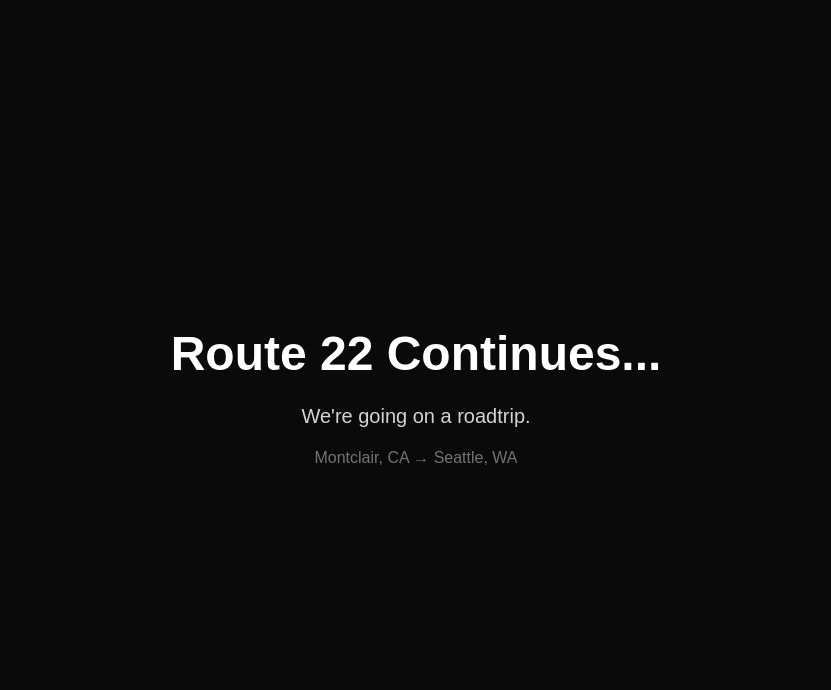
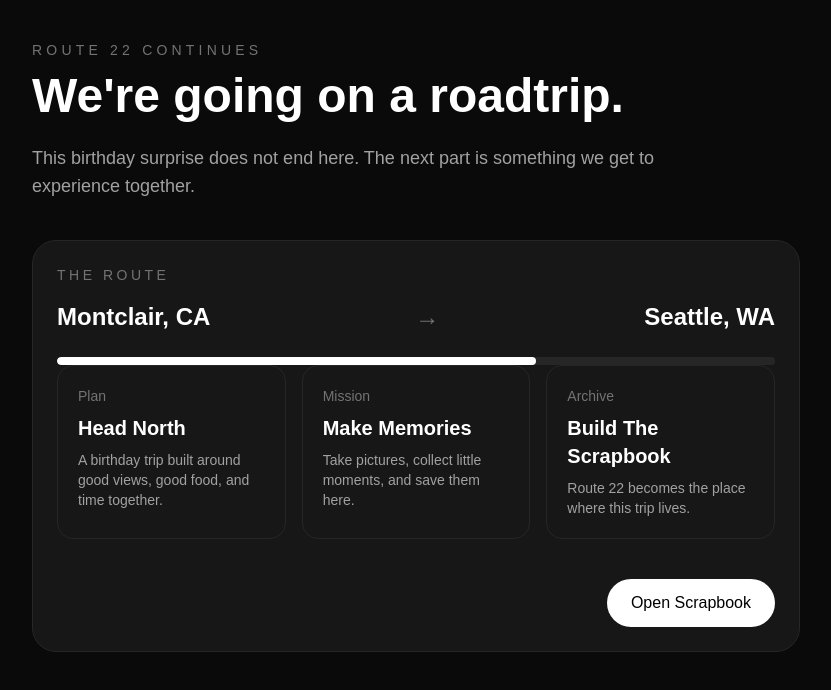
Before and after one commit to agutierrez429/route-22, a Next.js app: page /reveal in a window 1280 px wide. Shown: the top 690 px of the page, without its empty margins (224-1055 px from the left). Built offline with nearby package versions, Linux system fonts and the light colour scheme.

Commit message:
gitremove images, add reveal, add scrapbook, add memorycard

```diff
--- a/app/final-stop/page.tsx
+++ b/app/final-stop/page.tsx
@@ -2,21 +2,44 @@ import Link from "next/link";
 
 export default function FinalStopPage() {
     return (
-        <main className = "min-h-screen flex flex-col items-center justify-center bg-black text-white px-6">
-            <h1 className = "text-5xl font-bold mb-6">
+        <main className = "min-h-screen bg-black px-6 py-10 text-white">
+            <section className="mx-auto flex max-w-2xl flex-col justify-center">
+                <p className ="mb-3 text-sm uppercase tracking-[0.3em] text-neutral-500">
+                    Route 22
+                </p>
+                <h1 className = "mb-4 text-5xl font-bold">
                     Final Stop
                 </h1>
 
-            <p className = "text-neutral-400 text-center max-w-lg mb-8">
-                There's one more message waiting for you.
+                <p className = "mb-8 text-neutral-400">
+                    There's one more message before the road continues.                </p>
+
+                <video
+                    src="/videos/final-message.mp4"
+                    controls
+                    preload="metadata"
+                    className="mb-8 aspect-video w-full rounded-2xl bg-neutral-900"
+                />
+
+                <div className="rounded-3xl border border-neutral-800 bg-neutral-950 p-6">
+                    <p className="mb-4 text-neutral-300">
+                        This started as a birthday surprise, but there's one more part I wanted to give you.
                     </p>
 
+                    <p className="text-neutral-400">
+                        When you're ready, open the next part of Route 22.
+                    </p>
+                </div>
+
+                <div className="mt-8 flex justify-end">
                     <Link
                         href= "/reveal"
-                className = "bg-white text-black px-6 py-3 rounded-full font-medium hover:opacity-80 transition"
+                        className = "rounded-full bg-white px-6 py-3 font-medium text-black transition hover:opacity-80"
                     >
-                Open Final Message
+                        Route 22
                     </Link>
+                </div>
+            </section>
         </main>
     );
 }
--- a/app/reveal/page.tsx
+++ b/app/reveal/page.tsx
@@ -1,17 +1,74 @@
+import Link from "next/link";
+
 export default function RevealPage(){
     return (
-        <main className = "min-h-screen flex flex-col items-center justify-center bg-neutral-950 text-white px-6">
-            <h1 className= "text-5xl font-bold mb-6">
-                Route 22 Continues...
+        <main className = "min-h-screen bg-neutral-950 text-white px-6 py-10">
+            <section className="mx-auto max-w-3xl">
+            <p className= "mb-3 text-sm uppercase tracking-[0.3em] text-neutral-500">
+                Route 22 Continues
+            </p>
+
+            <h1 className = "mb-6 text-5xl font-bold">
+                We're going on a roadtrip.
             </h1>
 
-            <p className = "text-xl text-neutral-300 text-center max-w-2xl mb-4">
-                We're going on a roadtrip.
+            <p className = "mb-10 max-w-2xl text-lg text-neutral-400">
+                This birthday surprise does not end here. The next part is something
+                we get to experience together.
             </p>
 
-            <p className = "text-neutral-500 text-center">
-                Montclair, CA → Seattle, WA
-            </p>
+            <div className="mb-10 rounded-3xl border border-neutral-800 bg-neutral-900 p-6">
+                <p className="mb-4 text-sm uppercase tracking-[0.25em] text-neutral-500">
+                    The Route
+                </p>
+
+                <div className="flex flex-col gap-4 text-2xl font-semibold sm:flex-row sm:items-center sm:justify-between">
+                    <span>Montclair, CA</span>
+                    <span className="text-neutral-500">→</span>
+                    <span>Seattle, WA</span>
+                </div>
+
+                <div className="mt-6 h-2 overflow-hidden rounded-full bg-neutral-800">
+                    <div className="h-full w-2/3 rounded-full bg-white">
+                    </div>
+                </div>
+
+                <div className="grid gap-4 sm:grid-cols-3">
+                    <div className="rounded-2xl border border-neutral-800 bg-neutral-900 p-5">
+                        <p className="mb-2 text-sm text-neutral-500">Plan</p>
+                        <h2 className="text-xl font-semibold">Head North</h2>
+                        <p className="mt-2 text-sm text-neutral-400">
+                            A birthday trip built around good views, good food, and time together.
+                        </p>
+                    </div>
+
+                    <div className="rounded-2xl border border-neutral-800 bg-neutral-900 p-5">
+                        <p className="mb-2 text-sm text-neutral-500">Mission</p>
+                        <h2 className="text-xl font-semibold">Make Memories</h2>
+                        <p className="mt-2 text-sm text-neutral-400">
+                            Take pictures, collect little moments, and save them here.
+                        </p>
+                    </div>
+
+                    <div className="rounded-2xl border border-neutral-800 bg-neutral-900 p-5">
+                        <p className="mb-2 text-sm text-neutral-500">Archive</p>
+                        <h2 className="text-xl font-semibold">Build The Scrapbook</h2>
+                        <p className="mt-2 text-sm text-neutral-400">
+                            Route 22 becomes the place where this trip lives.
+                        </p>
+                    </div>
+                </div>
+
+                <div className="mt-10 flex justify-end">
+                    <Link
+                    href="/scrapbook"
+                    className="rounded-full bg-white px-6 py-3 font-medium text-black transition hover:opacity-80"
+                    >
+                        Open Scrapbook
+                    </Link>
+                </div>
+            </div>
+            </section>
         </main>
     );
 }
--- /dev/null
+++ b/app/scrapbook/page.tsx
@@ -0,0 +1,27 @@
+import MemoryCard from "@/components/MemoryCard";
+import { memories } from "@/lib/data";
+
+export default function ScrapbookPage(){
+    return (
+        <main className="min-h-screen bg-neutral-950 px-6 py-10 text-white">
+            <section className="mx-auto max-w-5xl">
+                <p className="mb-3 text-sm uppercase tracking-[0.3em] text-neutral-500">
+                    Route 22 Archive
+                </p>
+
+                <h1 className="mb-6 text-5xl font-bold">The Scrapbook</h1>
+
+                <p className="mb-10 max-w-2xl text-neutral-400">
+                    This is where the photos, videos, captions, and little memories from
+                    the roadtrip will live.
+                </p>
+
+                <div className="grid gap-6 sm:grid-cols-2">
+                    {memories.map((memory) => (
+                        <MemoryCard key={memory.id} memory={memory} />
+                    ))}
+                </div>
+            </section>
+        </main>
+    );
+}
--- /dev/null
+++ b/components/MemoryCard.tsx
@@ -0,0 +1,36 @@
+import type { Memory } from "@/types";
+
+type MemoryCardProps = {
+    memory: Memory;
+};
+
+export default function MemoryCard({ memory }: MemoryCardProps) {
+    return (
+        <article className="overflow-hidden rounded-3xl border border-neutral-800 bg-neutral-900">
+            {memory.mediaType === "image" ? (
+                <img
+                    src={memory.mediaUrl}
+                    alt={memory.title}
+                    className="aspect-[4/3] w-full object-cover"
+                />
+            ) : (
+                <video
+                    src={memory.mediaUrl}
+                    controls
+                    preload="metadata"
+                    className="aspect-[4/3] w-full object-cover"
+                />
+            )}
+
+            <div className="p-5">
+                <p className="mb-2 text-sm text-neutral-500">
+                    {memory.memoryDate} · {memory.location}
+                </p>
+
+                <h2 className="text-xl font-semibold">{memory.title}</h2>
+
+                <p className="mt-2 text-neutral-400">{memory.caption}</p>
+            </div>
+        </article>
+    );
+}
--- a/lib/data.ts
+++ b/lib/data.ts
@@ -1,4 +1,4 @@
-import { Stop } from "@/types";
+import { Stop, Memory } from "@/types";
 
 export const stops: Stop[] = [
     {
@@ -26,3 +26,26 @@ export const stops: Stop[] = [
         orderIndex: 3,
     },
 ];
+
+//import { Memory } from "@types";
+
+export const memories: Memory[] = [
+    {
+        id: "1",
+        title: "First stop",
+        caption: "The beginning of Route 22.",
+        mediaUrl: "/images/memory-1.jpg",
+        mediaType: "image",
+        location: "Montclair, CA",
+        memoryDate: "2024-06-22",
+    },
+    {
+        id: "2",
+        title: "On the road",
+        caption: "Somewhere between here and the next memory.",
+        mediaUrl: "/images/memory-2.jpg",
+        mediaType: "image",
+        location: "California",
+        memoryDate: "2024-06-23",
+    },
+];
--- a/types/index.ts
+++ b/types/index.ts
@@ -0,0 +1,18 @@
+export type Stop = {
+  id: string;
+  senderName: string;
+  title: string;
+  caption: string;
+  videoUrl: string;
+  orderIndex: number;
+};
+
+export type Memory = {
+    id: string;
+    title: string;
+    caption: string;
+    mediaUrl: string;
+    mediaType: "image" | "video";
+    location: string;
+    memoryDate: string;
+};
```
Also changed, not shown: app/stops/[id]/page.tsx (+57 -11 lines), 1 other file (tests, documents, lock files or other folders). Lines whose indentation alone changed are shown as unchanged.
